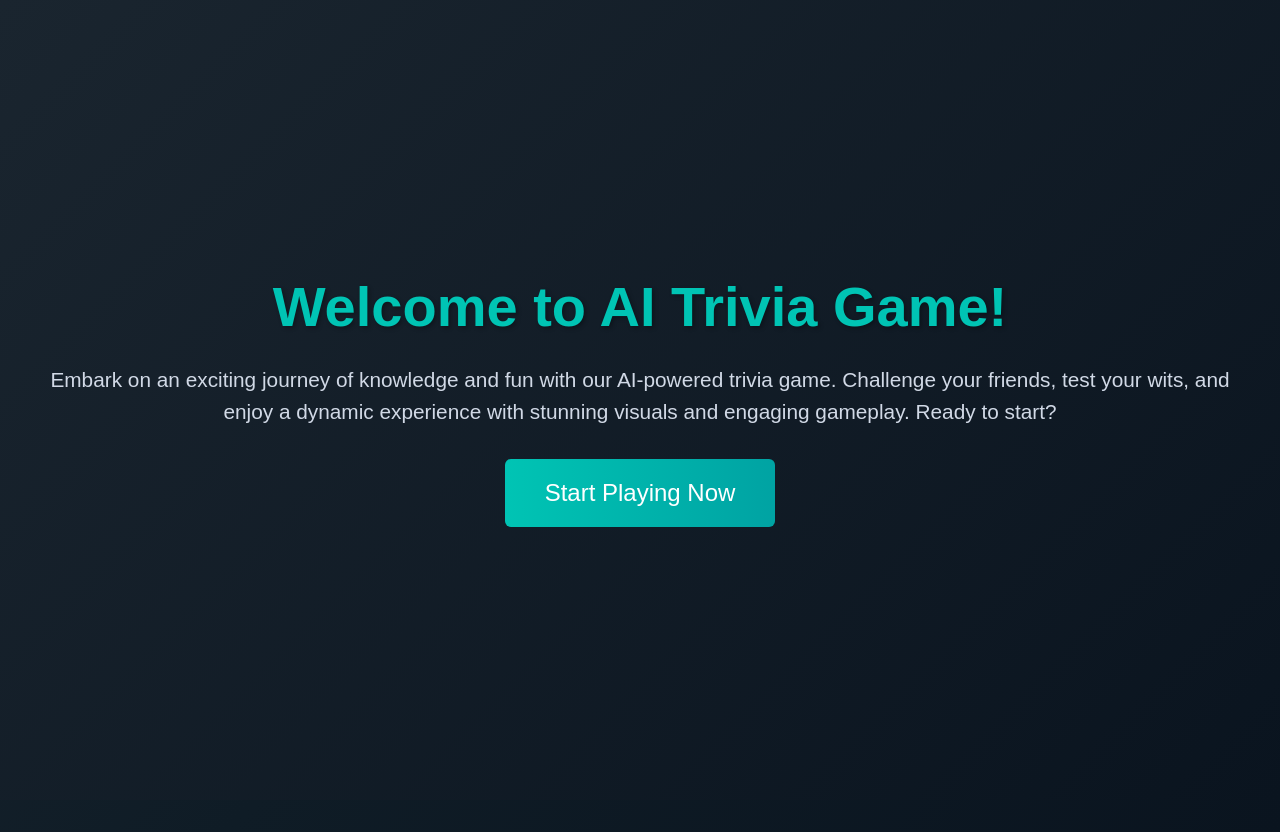
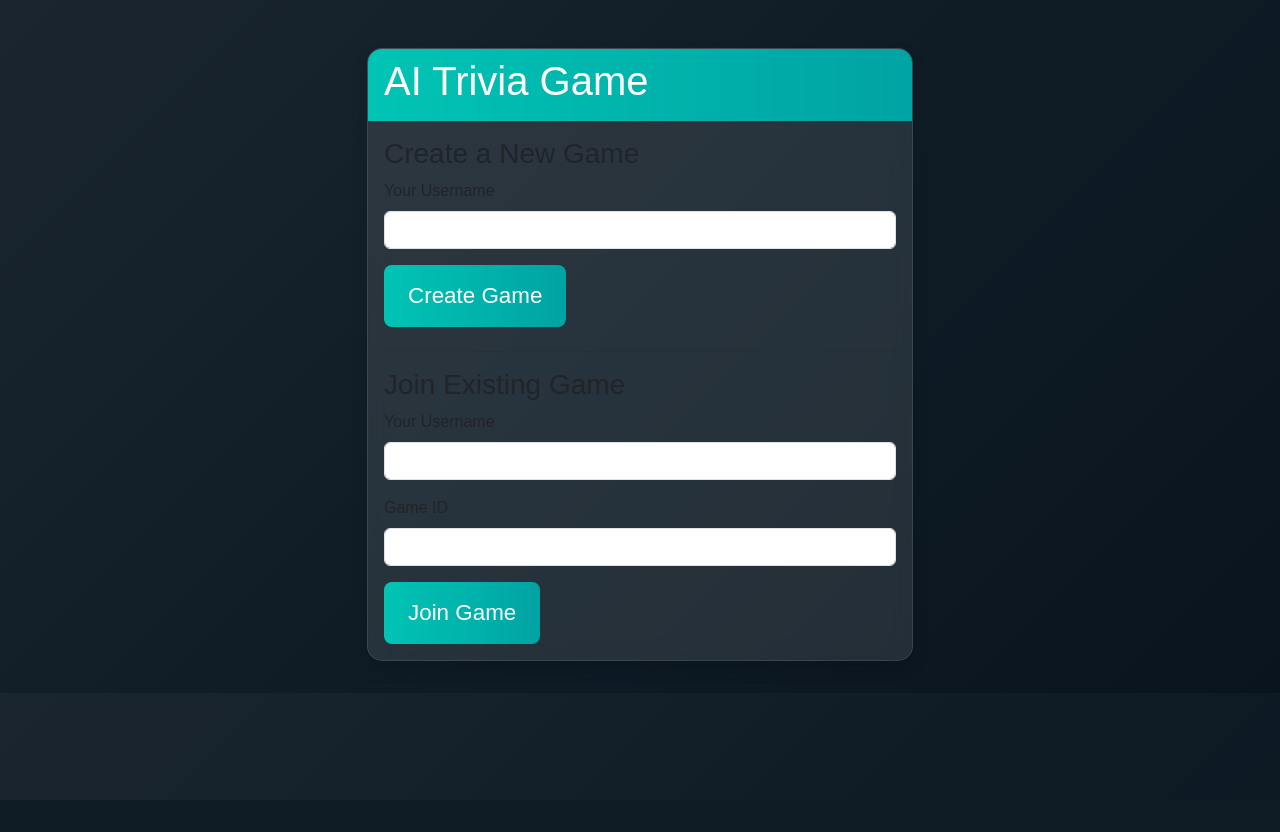
Before and after one commit to zml1997-stl/ai-trivia, a Flask app: page /index in a window 1280 px wide. After the commit the page ends 661 px from the top, so only its background shows below. Run offline with Flask 3, Linux system fonts and the light colour scheme.

Commit message:
Update index.html

```diff
--- a/templates/index.html
+++ b/templates/index.html
@@ -3,18 +3,52 @@
 <head>
     <meta charset="UTF-8">
     <meta name="viewport" content="width=device-width, initial-scale=1.0">
-    <title>Welcome to AI Trivia Game</title>
+    <title>AI Trivia Game</title>
     <link href="https://cdn.jsdelivr.net/npm/bootstrap@5.3.0/dist/css/bootstrap.min.css" rel="stylesheet">
     <link rel="stylesheet" href="{{ url_for('static', filename='styles.css') }}">
 </head>
 <body>
-    <div class="hero">
-        <div>
-            <h1>Welcome to AI Trivia Game!</h1>
-            <p>Embark on an exciting journey of knowledge and fun with our AI-powered trivia game. Challenge your friends, test your wits, and enjoy a dynamic experience with stunning visuals and engaging gameplay. Ready to start?</p>
-            <a href="{{ url_for('index') }}" class="btn btn-start">Start Playing Now</a>
+    <div class="container">
+        <div class="row justify-content-center mt-5">
+            <div class="col-md-6">
+                <div class="card shadow">
+                    <div class="card-header">
+                        <h1>AI Trivia Game</h1>
+                    </div>
+                    <div class="card-body">
+                        <div class="mb-4">
+                            <h3>Create a New Game</h3>
+                            <form action="/create_game" method="post">
+                                <div class="mb-3">
+                                    <label for="username-create" class="form-label">Your Username</label>
+                                    <input type="text" class="form-control" id="username-create" name="username" required>
+                                </div>
+                                <button type="submit" class="btn btn-lg">Create Game</button>
+                            </form>
+                        </div>
+
+                        <hr>
+
+                        <div>
+                            <h3>Join Existing Game</h3>
+                            <form action="/join_game" method="post">
+                                <div class="mb-3">
+                                    <label for="username-join" class="form-label">Your Username</label>
+                                    <input type="text" class="form-control" id="username-join" name="username" required>
+                                </div>
+                                <div class="mb-3">
+                                    <label for="game-id" class="form-label">Game ID</label>
+                                    <input type="text" class="form-control" id="game-id" name="game_id" required>
+                                </div>
+                                <button type="submit" class="btn btn-lg">Join Game</button>
+                            </form>
+                        </div>
+                    </div>
+                </div>
+            </div>
         </div>
     </div>
+
     <script src="https://cdn.jsdelivr.net/npm/bootstrap@5.3.0/dist/js/bootstrap.bundle.min.js"></script>
 </body>
 </html>
```
